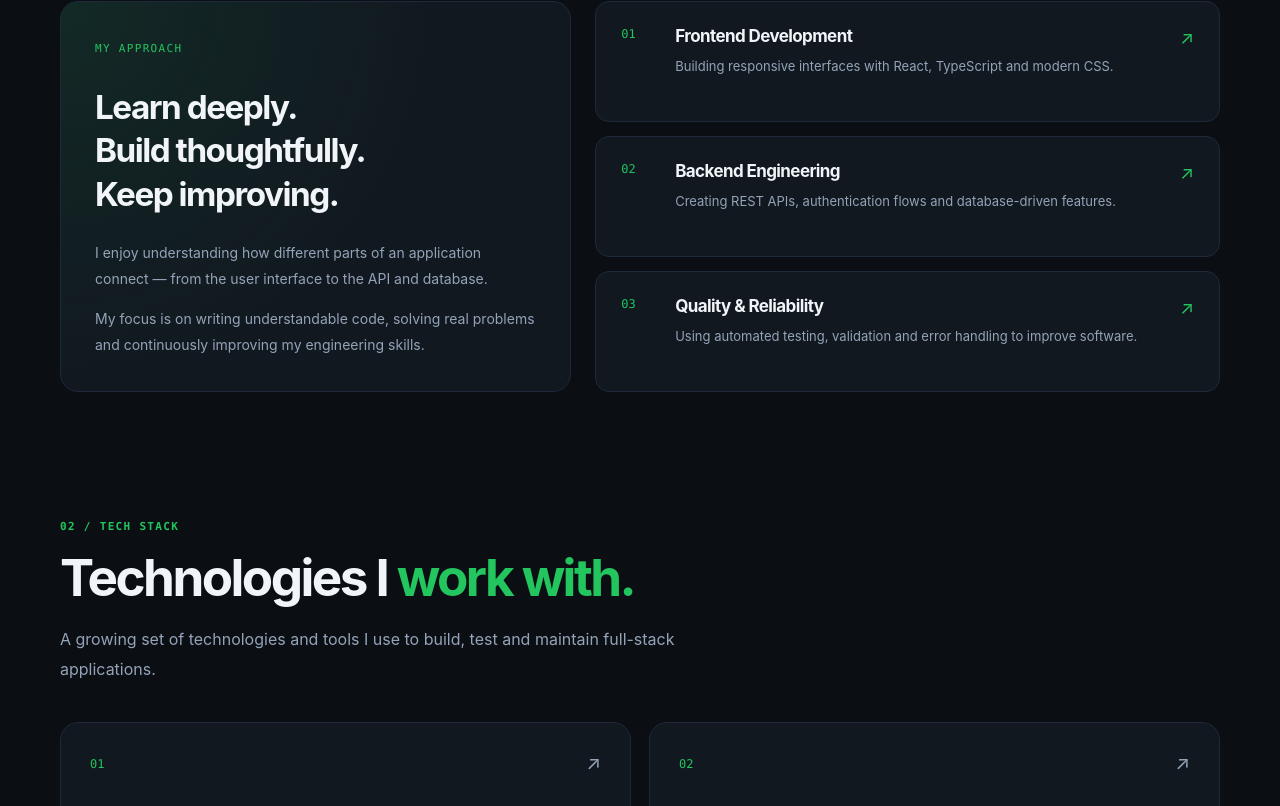
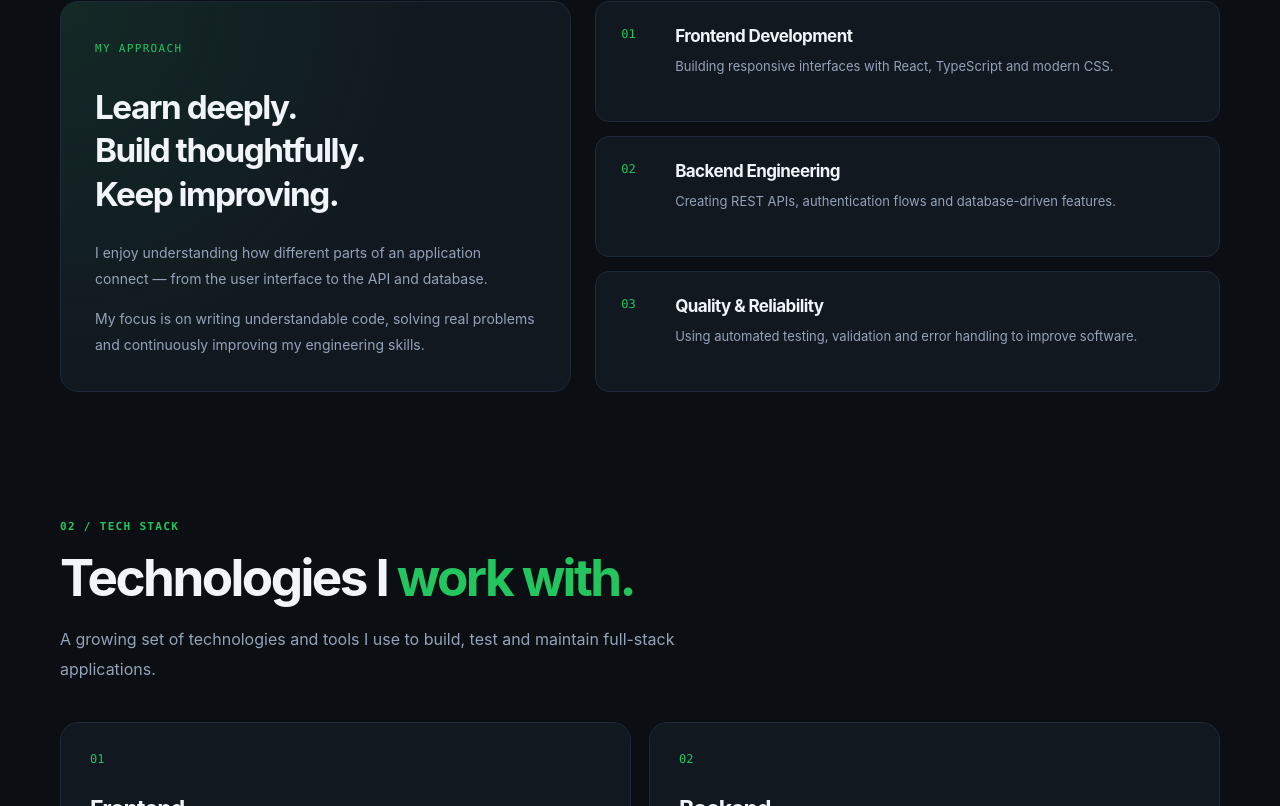
Before and after one commit to valeron200753/portfolio, a React (Vite) app in the folder frontend/: page / in a window 1280 px wide. Shown: the part 1114-1920 px from the top of the page. Built offline with nearby package versions, Linux system fonts and the light colour scheme; no server answers.

Commit message:
Remove misleading arrows from static cards

```diff
--- a/frontend/src/components/About.tsx
+++ b/frontend/src/components/About.tsx
@@ -91,13 +91,6 @@ function About({ information }: AboutProps) {
                                 <h3>{area.title}</h3>
                                 <p>{area.description}</p>
                             </div>
-
-                            <span
-                                className="about-focus-card__symbol"
-                                aria-hidden="true"
-                            >
-                                ↗
-                            </span>
                         </article>
                     ))}
                 </div>
--- a/frontend/src/components/Skills.tsx
+++ b/frontend/src/components/Skills.tsx
@@ -88,13 +88,6 @@ function Skills() {
                             <span className="skill-card__number">
                                 {group.number}
                             </span>
-
-                            <span
-                                className="skill-card__symbol"
-                                aria-hidden="true"
-                            >
-                                ↗
-                            </span>
                         </div>
 
                         <h3>{group.title}</h3>
--- a/frontend/src/styles/home-sections.css
+++ b/frontend/src/styles/home-sections.css
@@ -99,7 +99,7 @@
 
 .about-focus-card {
     display: grid;
-    grid-template-columns: 36px 1fr auto;
+    grid-template-columns: 36px minmax(0, 1fr);
     align-items: start;
     gap: 18px;
 
@@ -138,10 +138,7 @@
     line-height: 1.8;
 }
 
-.about-focus-card__symbol {
-    color: var(--accent);
-    font-size: 18px;
-}
+
 
 /* ===================================
    SKILLS
@@ -175,7 +172,6 @@
 .skill-card__top {
     display: flex;
     align-items: center;
-    justify-content: space-between;
     margin-bottom: 30px;
 }
 
@@ -185,10 +181,7 @@
     font-size: 12px;
 }
 
-.skill-card__symbol {
-    color: var(--text-secondary);
-    font-size: 19px;
-}
+
 
 .skill-card h3 {
     margin: 0 0 10px;
```
